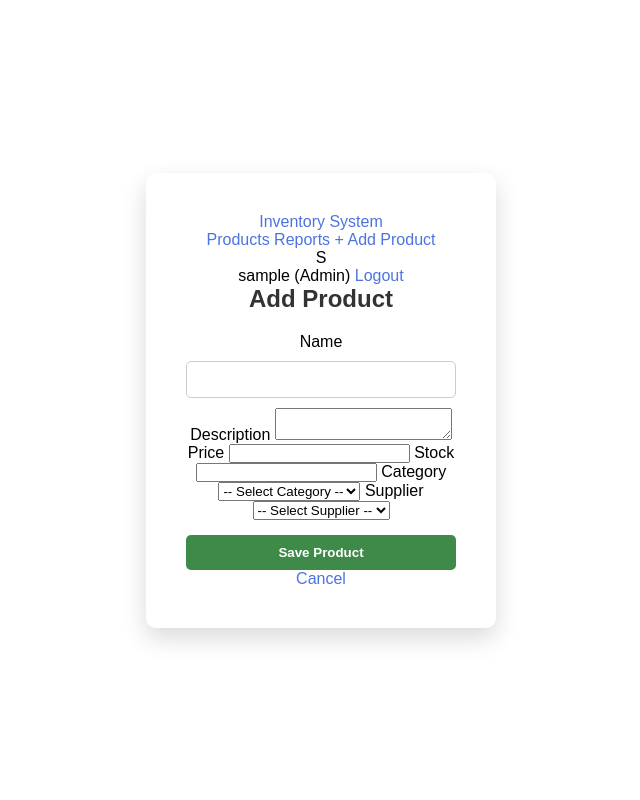
After one commit to angeloalindayo151306-blip/im102_lab3, a PHP site: page /add.php in a window 1280 px wide. The commit adds this page. Shown: the whole page, without its empty margins (319-959 px from the left). Run offline with PHP 8.4, Linux system fonts and the light colour scheme; the visitor is signed in with stand-in values (Sample User, id 1); tables that the repository leaves empty or names only in its code hold one stand-in row (values such as "Sample post").

Commit message:
Add files via upload

```diff
--- /dev/null
+++ b/add.php
@@ -0,0 +1,95 @@
+<?php
+include 'config.php';
+require_once 'auth.php';
+requireAdmin();
+
+if ($_SERVER["REQUEST_METHOD"] == "POST") {
+
+    $name = $conn->real_escape_string($_POST['name']);
+    $description = $conn->real_escape_string($_POST['description']);
+    $price = (float) $_POST['price'];
+    $stock = (int) $_POST['stock'];
+    $category_id = (int) $_POST['category_id'];
+    $supplier_id = (int) $_POST['supplier_id'];
+
+    if ($name && $price && $stock && $category_id && $supplier_id) {
+
+        $sql = "INSERT INTO products
+                (name, description, price, stock, category_id, supplier_id)
+                VALUES
+                ('$name', '$description', $price, $stock, $category_id, $supplier_id)";
+
+        $conn->query($sql);
+        header("Location: index.php");
+        exit;
+    }
+}
+
+$categories = $conn->query("SELECT id, name FROM categories ORDER BY name");
+$suppliers = $conn->query("SELECT id, name FROM suppliers ORDER BY name");
+?>
+
+<!DOCTYPE html>
+<html>
+<head>
+    <title>Add Product</title>
+    <link rel="stylesheet" href="style.css">
+</head>
+<body>
+
+<div class="container form-container">
+
+<?php include 'navbar.php'; ?>
+
+<h2>Add Product</h2>
+
+<form method="POST">
+
+<label>Name</label>
+<input type="text" name="name"
+value="<?= htmlspecialchars($_POST['name'] ?? '') ?>" required>
+
+<label>Description</label>
+<textarea name="description"><?= htmlspecialchars($_POST['description'] ?? '') ?></textarea>
+
+<label>Price</label>
+<input type="number" step="0.01" name="price"
+value="<?= htmlspecialchars($_POST['price'] ?? '') ?>" required>
+
+<label>Stock</label>
+<input type="number" name="stock"
+value="<?= htmlspecialchars($_POST['stock'] ?? '') ?>" required>
+
+<label>Category</label>
+<select name="category_id" required>
+    <option value="">-- Select Category --</option>
+    <?php while ($cat = $categories->fetch_assoc()): ?>
+        <option value="<?= $cat['id'] ?>"
+        <?= (($_POST['category_id'] ?? '') == $cat['id']) ? 'selected' : '' ?>>
+        <?= $cat['name'] ?>
+        </option>
+    <?php endwhile; ?>
+</select>
+
+<label>Supplier</label>
+<select name="supplier_id" required>
+    <option value="">-- Select Supplier --</option>
+    <?php while ($sup = $suppliers->fetch_assoc()): ?>
+        <option value="<?= $sup['id'] ?>"
+        <?= (($_POST['supplier_id'] ?? '') == $sup['id']) ? 'selected' : '' ?>>
+        <?= $sup['name'] ?>
+        </option>
+    <?php endwhile; ?>
+</select>
+
+<div class="form-actions">
+    <button type="submit">Save Product</button>
+    <a href="index.php" class="cancel-btn">Cancel</a>
+</div>
+
+</form>
+
+</div>
+
+</body>
+</html>
--- /dev/null
+++ b/navbar.php
@@ -0,0 +1,47 @@
+<?php
+if (session_status() === PHP_SESSION_NONE) {
+    session_start();
+}
+
+$username = $_SESSION['username'] ?? 'Guest';
+$role = $_SESSION['role'] ?? 'viewer';
+?>
+
+<div class="navbar">
+    <div class="nav-left">
+        <a href="index.php" class="logo">Inventory System</a>
+    </div>
+
+    <div class="nav-center">
+
+        <a href="index.php"
+           class="<?= basename($_SERVER['PHP_SELF']) == 'index.php' ? 'active' : '' ?>">
+            Products
+        </a>
+
+        <?php if ($role === 'admin' || $role === 'staff'): ?>
+            <a href="report.php"
+               class="<?= basename($_SERVER['PHP_SELF']) == 'report.php' ? 'active' : '' ?>">
+                Reports
+            </a>
+        <?php endif; ?>
+
+        <?php if ($role === 'admin'): ?>
+            <a href="add.php"
+               class="nav-btn <?= basename($_SERVER['PHP_SELF']) == 'add.php' ? 'active-btn' : '' ?>">
+                + Add Product
+            </a>
+        <?php endif; ?>
+
+    </div>
+
+    <div class="nav-user">
+        <div class="user-avatar">
+            <?= strtoupper(substr($username, 0, 1)) ?>
+        </div>
+        <span class="user-name">
+            <?= htmlspecialchars($username) ?> (<?= ucfirst($role) ?>)
+        </span>
+        <a href="logout.php" class="logout">Logout</a>
+    </div>
+</div>
```
Also changed, not shown: delete.php (added, +58 -0 lines), edit.php (added, +103 -0 lines), report.php (+104 -2 lines).
